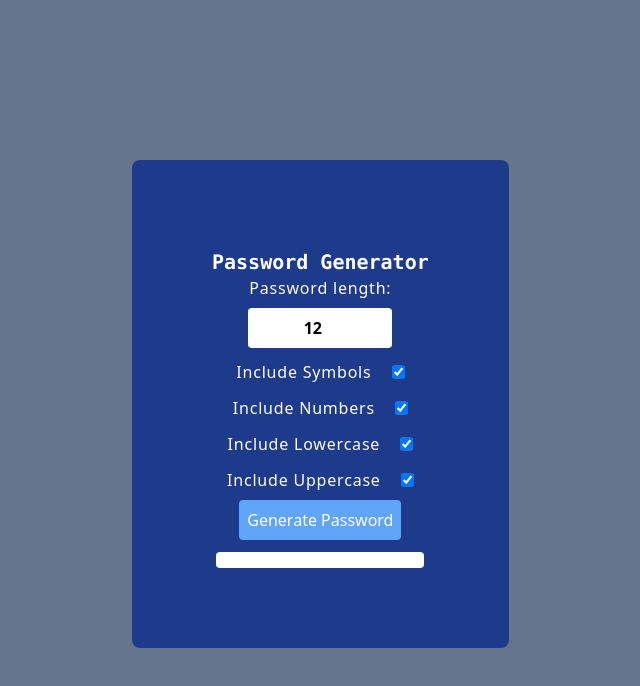
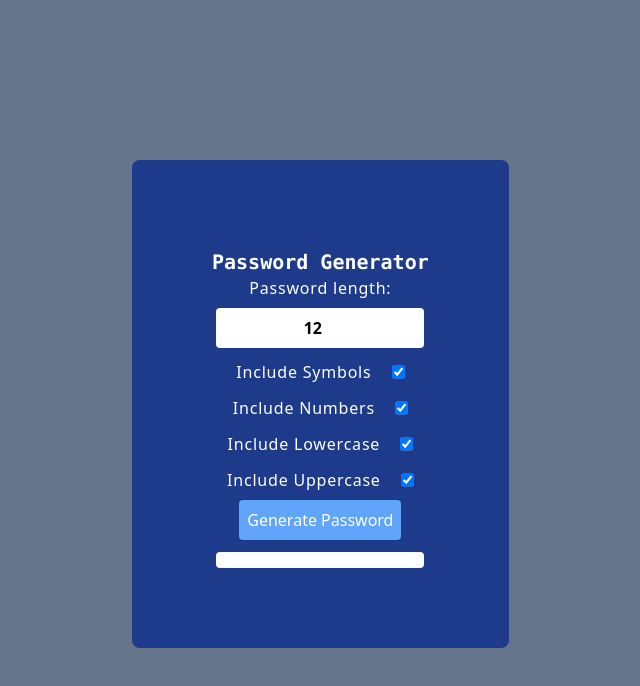
Before and after one commit to thesongmartins/Password-Generator, a website: page src/index.html in a window 1280 px wide. Shown: the whole page, without its empty margins (348-988 px from the left). Drawn offline with Linux system fonts and the light colour scheme.

Commit message:
Refactoring JS code and Added Readme

```diff
--- a/src/index.html
+++ b/src/index.html
@@ -20,7 +20,7 @@
         <div class="flex flex-col items-center justify-center">
           <label class="-tracking-tighter" for="length">Password length:</label>
           <input
-            class="mt-2 rounded font-bold p-2 w-36 text-black text-center"
+            class="mt-2 rounded font-bold p-2 w-52 text-black text-center"
             type="number"
             id="length"
             min="4"
```
Also changed, not shown: README.md (added).
